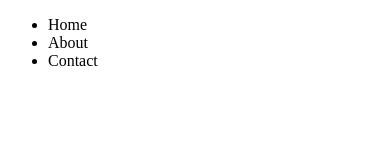
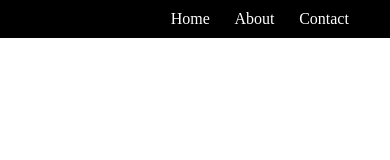
Before and after one commit to rsachin89/Landing-Page, a plain HTML site: page index.html in a window 390 px wide. Drawn offline with Linux system fonts and the light colour scheme.

Commit message:
made nav

```diff
--- /dev/null
+++ b/index.css
@@ -0,0 +1,54 @@
+*{
+    padding: 0%;
+    margin: 0%;
+}
+nav{
+    background-color: black;
+    color: white;
+    position: relative;
+}
+ul{
+    display: flex;
+    margin-left: 70%;
+    list-style: none;
+}
+li{
+    margin-left: 10%;
+    padding: 10px;
+
+}
+@media screen and (max-width: 880px) {
+    li{
+        margin-left: 2%;
+        padding: 10px;
+
+    }
+  }
+@media screen and (max-width: 650px) {
+    ul{
+        display: flex;
+        margin-left: 60%;
+        list-style: none;
+    }
+  }
+@media screen and (max-width: 508px) {
+    ul{
+        display: flex;
+        margin-left: 50%;
+        list-style: none;
+    }
+  }
+  @media screen and (max-width: 404px) {
+    ul{
+        display: flex;
+        margin-left: 40%;
+        list-style: none;
+    }
+  }
+  @media screen and (max-width: 320px) {
+    ul{
+        display: flex;
+        margin-left: 30%;
+        list-style: none;
+    }
+  }
--- a/index.html
+++ b/index.html
@@ -4,6 +4,7 @@
     <meta charset="UTF-8">
     <meta name="viewport" content="width=device-width, initial-scale=1.0">
     <title>Estate Value</title>
+    <link rel="stylesheet" href="index.css">
 </head>
 <body>
     <header>
```
